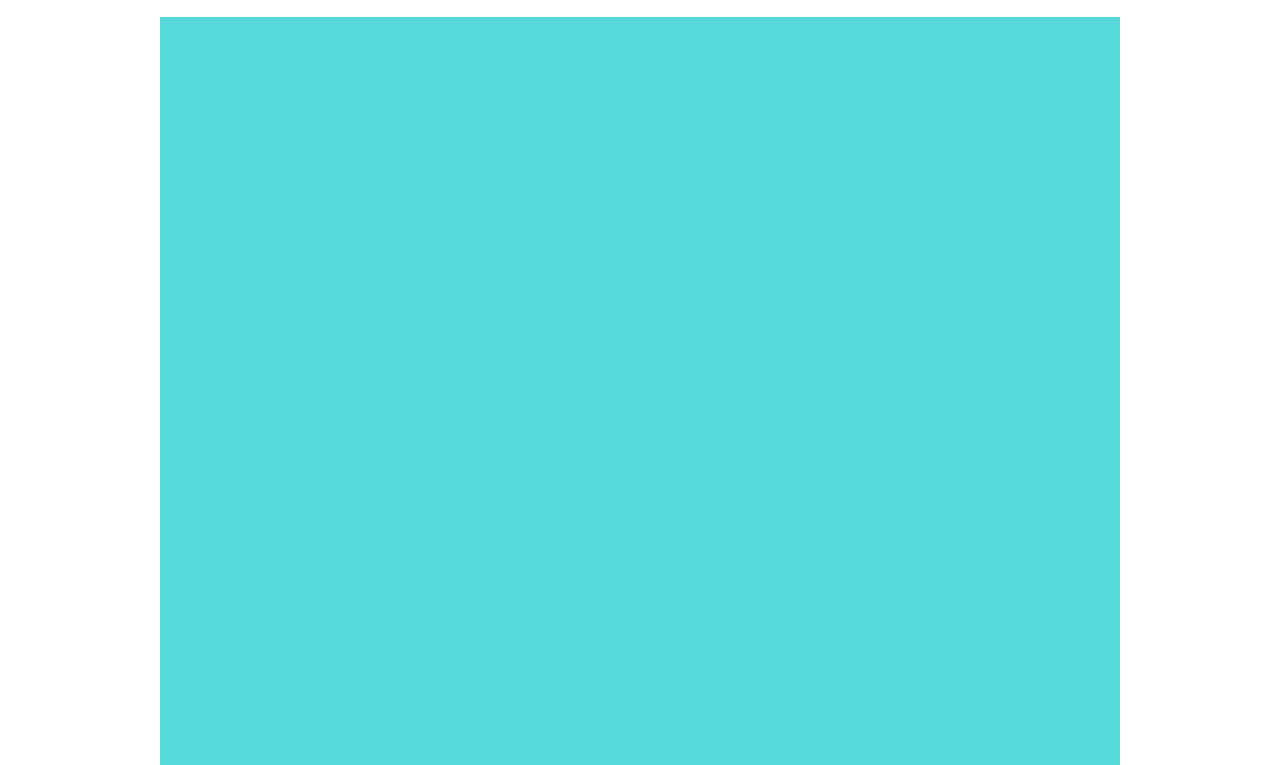
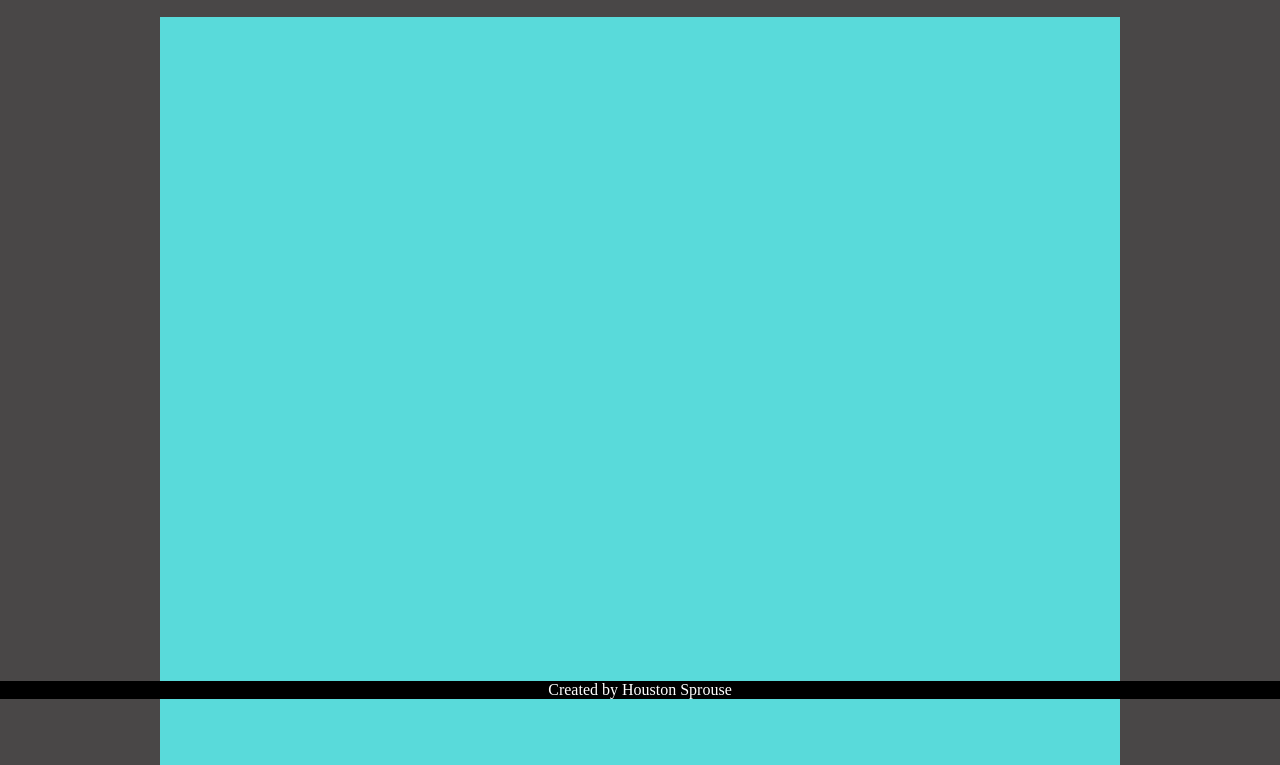
Before and after one commit to HoustonSprouse919/Project-Etch-A-Sketch, a plain HTML site: page index.html in a window 1280 px wide. Shown: the part 101-866 px from the top of the page. Drawn offline with Linux system fonts and the light colour scheme.

Commit message:
a few css changes made

```diff
--- a/index.html
+++ b/index.html
@@ -13,5 +13,7 @@
         <button id="gridBtn" onclick="gridChooser()">Click here to adjust grid size! :)</button>
         <div id="container"></div>
       </body>
+      <footer>Created by Houston Sprouse</footer>
       <script src="js-file.js"></script>
+
 </html>
--- a/styles.css
+++ b/styles.css
@@ -1,10 +1,12 @@
 body{
+    background-color: rgb(73, 71, 71);
     display: inline-block;
     text-align: center;
     width: 100%;
     margin: auto;
 }
 h1{
+    color: ivory;
     font-family: 'Courier New', monospace;
     margin-bottom: 0px;
 }
@@ -26,3 +28,12 @@ button{
     height: 960px;
     margin: auto;
 }
+footer{
+    background-color: black;
+    color: white;
+    margin-top: 100px ;
+    width: 100%;
+    position:fixed;
+    bottom:0;
+    left:0;
+}
```
